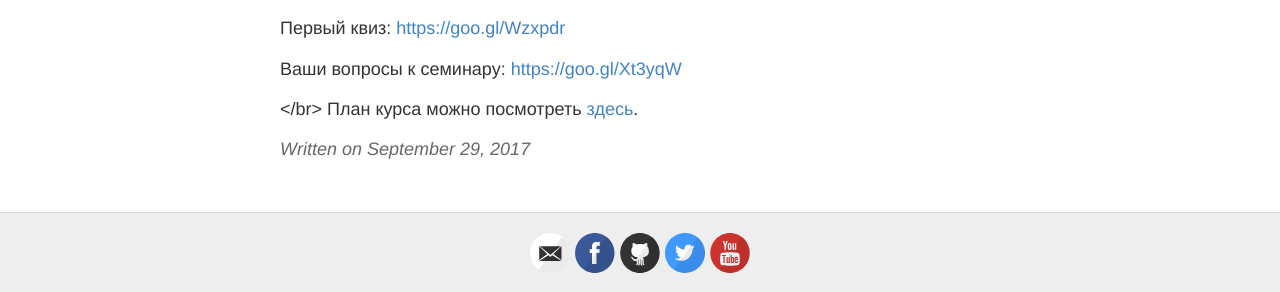
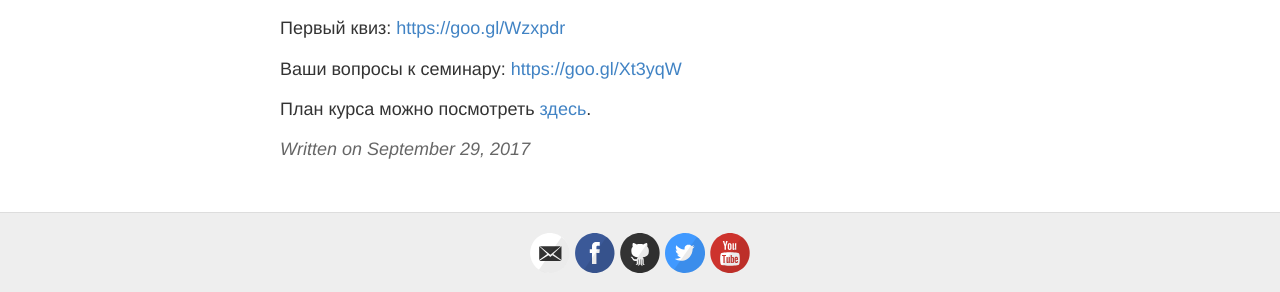
Before and after one commit to deepmipt/edu, a Jekyll site: the page built from _posts/2017-09-29-nlp1.md, in a window 1280 px wide. Shown: the part 490-782 px from the top of the page. Built offline with Jekyll 4.4.1, drawn with Linux system fonts in a browser that asks for light colours.

Commit message:
FIX: view

```diff
--- a/_posts/2017-09-29-nlp1.md
+++ b/_posts/2017-09-29-nlp1.md
@@ -15,5 +15,6 @@ title: Задание к первому занятию по курсу DL in NLP
 
 Ваши вопросы к семинару: [https://goo.gl/Xt3yqW](https://goo.gl/Xt3yqW)
 
-</br>
-План курса можно посмотреть [здесь](./NLP/).
+
+
+План курса можно посмотреть [здесь](../NLP/).
```
